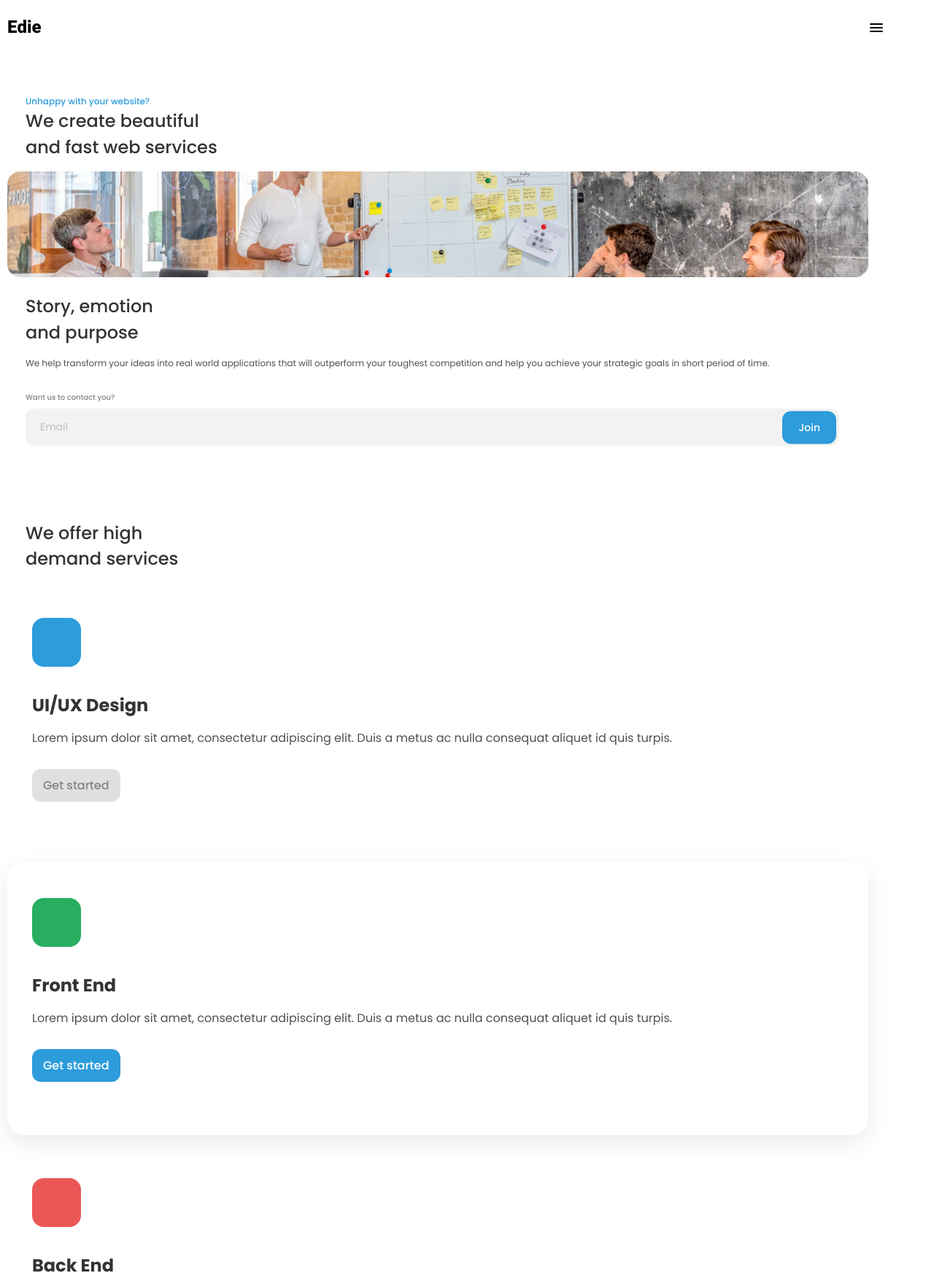
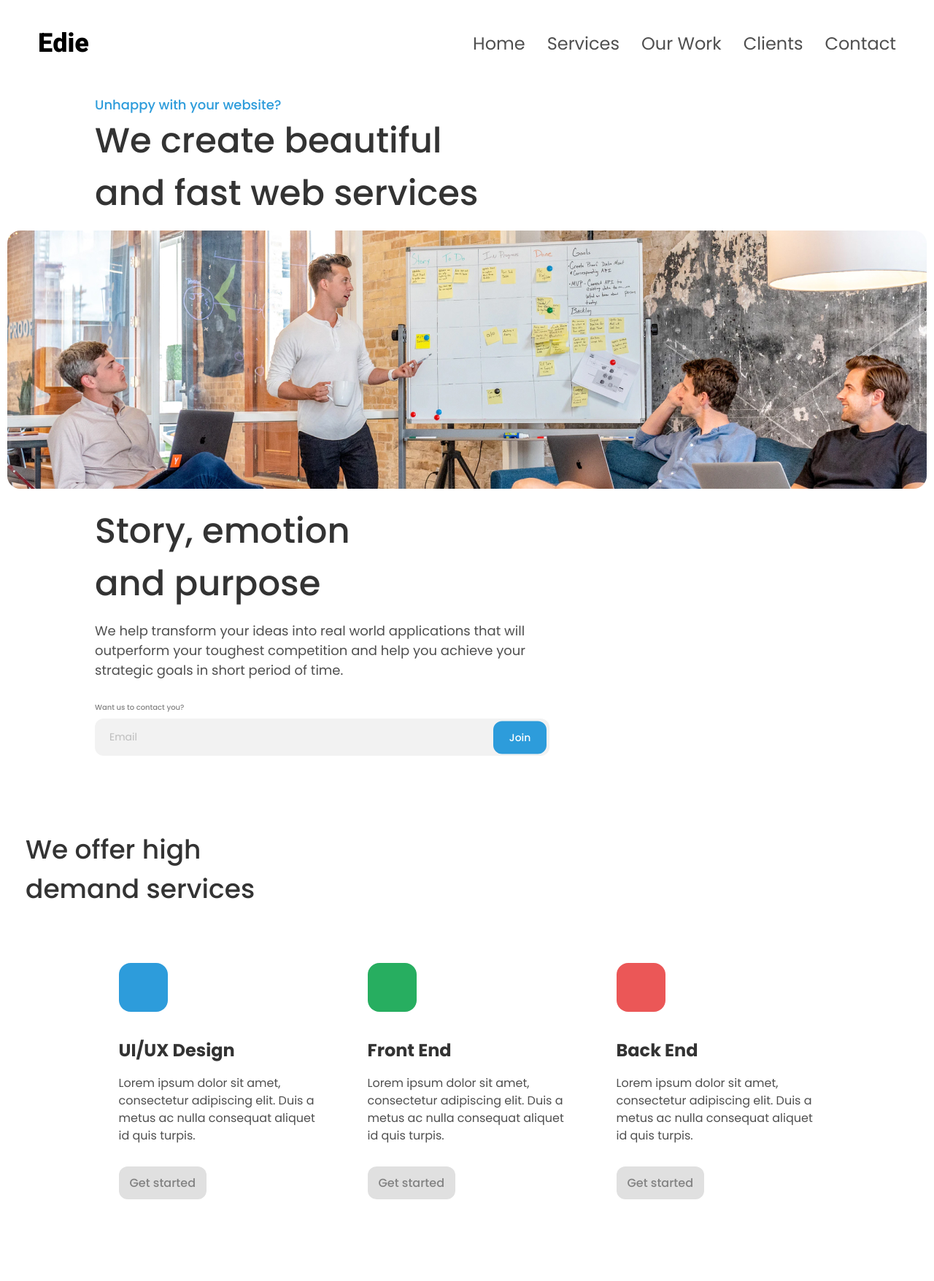
Before and after one commit to CamiloBeltran24/edie-homepage, a website: page index.html in a window 1280 px wide. Shown: the top 1756 px of the page at 73% size. Drawn offline with Linux system fonts and the light colour scheme.

Commit message:
Add: Tablet styles

```diff
--- a/assets/js/index.js
+++ b/assets/js/index.js
@@ -10,5 +10,6 @@
   function showNavigation(){
     const navigation = document.querySelector('.navigation');
     navigation.classList.toggle('active');
+    burgerMenu.classList.toggle('active');
   }
 })();
--- a/assets/scss/_base.scss
+++ b/assets/scss/_base.scss
@@ -9,6 +9,7 @@
 .container {
   max-width: 1200px;
   padding: 0 10px;
+  margin: 0 auto;
 }
 
 .small-title {
@@ -81,3 +82,14 @@ a.btn-subline{
   max-width: 100vw;
   padding-top: 130px;
 }
+
+@media screen and (min-width: 769px) {
+  .container{
+    max-width: 1400px;
+  }
+
+  p{
+    font-size: 18px;
+    line-height: 27px;
+  }
+}
--- a/assets/scss/_header.scss
+++ b/assets/scss/_header.scss
@@ -6,6 +6,7 @@
   padding: 20px 10px;
   z-index: 3;
   background-color: $white;
+
   .container {
     display: flex;
     align-items: center;
@@ -41,13 +42,21 @@
 
     nav {
       width: fit-content;
+
       ul {
         list-style: none;
         display: flex;
         flex-direction: column;
         gap: 30px;
+
         li {
           text-align: center;
+          color: $text;
+
+          a {
+            color: $text;
+            text-decoration: none;
+          }
         }
       }
     }
@@ -64,12 +73,55 @@
       flex-direction: column;
       justify-content: space-between;
       align-items: center;
+
       .line {
         width: 18px;
         height: 2px;
         border-radius: 2px;
         background-color: $black;
-        // margin-bottom: 3px;
+      }
+    }
+  }
+
+  &.scroll {
+    box-shadow: 0px 10px 30px rgba(51, 51, 51, 0.1);
+  }
+}
+
+@media screen and (min-width: 769px) {
+  .header {
+    padding: 42px 52px;
+
+    &-logo {
+      font-size: 36px;
+    }
+
+    .js-burger-menu {
+      display: none;
+    }
+
+    .navigation {
+      position: relative;
+      width: 85%;
+      height: auto;
+      opacity: 1;
+      left: unset;
+
+      nav {
+        width: 100%;
+
+        ul {
+          flex-direction: row;
+          justify-content: flex-end;
+
+          li {
+            font-size: 24px;
+            cursor: pointer;
+            a {
+              font-size: 24px;
+            }
+          }
+        }
       }
     }
   }
--- a/assets/scss/_intro.scss
+++ b/assets/scss/_intro.scss
@@ -114,3 +114,47 @@
     }
   }
 }
+
+@media screen and (min-width: 769px) {
+  .intro {
+    .small-title {
+      font-size: 18px;
+      line-height: 27px;
+      padding-left: 120px;
+    }
+
+    .titles {
+      font-size: 48px;
+      line-height: 72px;
+      padding-left: 120px;
+    }
+
+    &-slider {
+      // max-width: 1332px;
+      height: 354px;
+
+      .slide {
+        height: 100%;
+      }
+    }
+
+    .copy {
+      padding-left: 120px;
+      padding-right: 41%;
+
+      .titles {
+        padding-left: 0;
+      }
+
+      p {
+        padding-left: 0;
+        padding-right: 0;
+      }
+
+      &-form {
+        padding-left: 0;
+        padding-right: 0;
+      }
+    }
+  }
+}
--- a/assets/scss/_projects.scss
+++ b/assets/scss/_projects.scss
@@ -1,5 +1,6 @@
 .projects {
   padding-bottom: 72px;
+
   &-grid {
     display: flex;
     flex-wrap: wrap;
@@ -47,3 +48,34 @@
     }
   }
 }
+
+@media screen and (min-width: 769px) {
+  .projects {
+
+    .titles {
+      font-size: 36px;
+      line-height: 54px;
+    }
+
+    &-grid {
+      row-gap: 0;
+      padding-top: 40px;
+      max-width: 1120px;
+      margin: 0 auto;
+
+      .project {
+        width: 545px;
+
+        &:nth-child(2n + 1) {
+          position: relative;
+          margin-top: 110px;
+        }
+
+        &:nth-child(2n) {
+          position: relative;
+          margin-top: -20px;
+        }
+      }
+    }
+  }
+}
--- a/assets/scss/_services.scss
+++ b/assets/scss/_services.scss
@@ -54,3 +54,47 @@
     }
   }
 }
+
+@media screen and (min-width: 640px) {
+  .services {
+
+    .container {
+      & > .titles {
+        font-size: 36px;
+        line-height: 54px;
+      }
+    }
+
+    &-box {
+      display: grid;
+      grid-template-columns: repeat( 3, minmax(100px, 341px));
+      place-content: center;
+
+      .service {
+        max-width: 341px;
+        transition: all 0.3s ease-in-out;
+
+        &:nth-child(even) {
+          box-shadow: none;
+
+          .btn {
+            color: $btn-gray-text;
+            background-color: $gray;
+          }
+        }
+
+        &:hover {
+          box-shadow: 0px 10px 30px rgba(51, 51, 51, 0.1);
+        }
+
+        .btn {
+          transition: all 0.3s ease-in-out;
+          &:hover {
+            color: $white;
+            background-color: $blue;
+          }
+        }
+      }
+    }
+  }
+}
```
Also changed, not shown: assets/css/styles.css, 1 other file.
